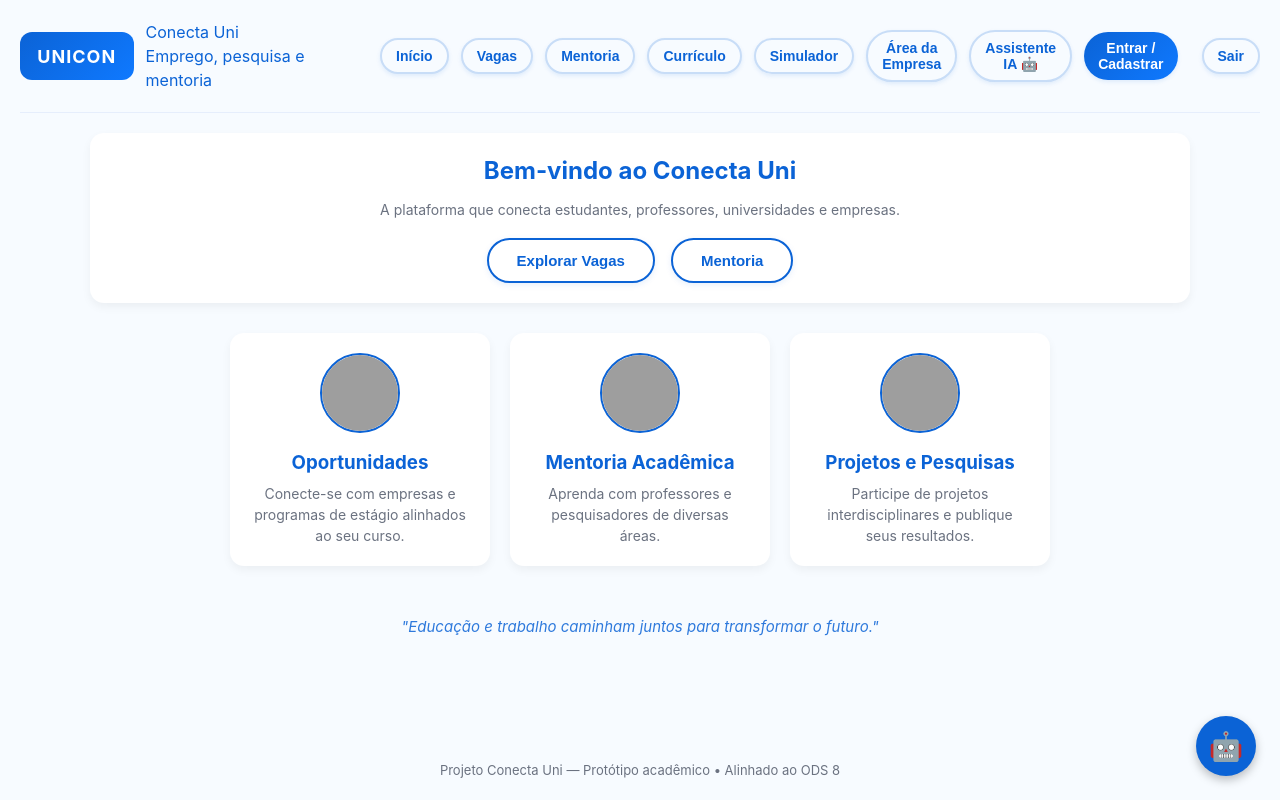
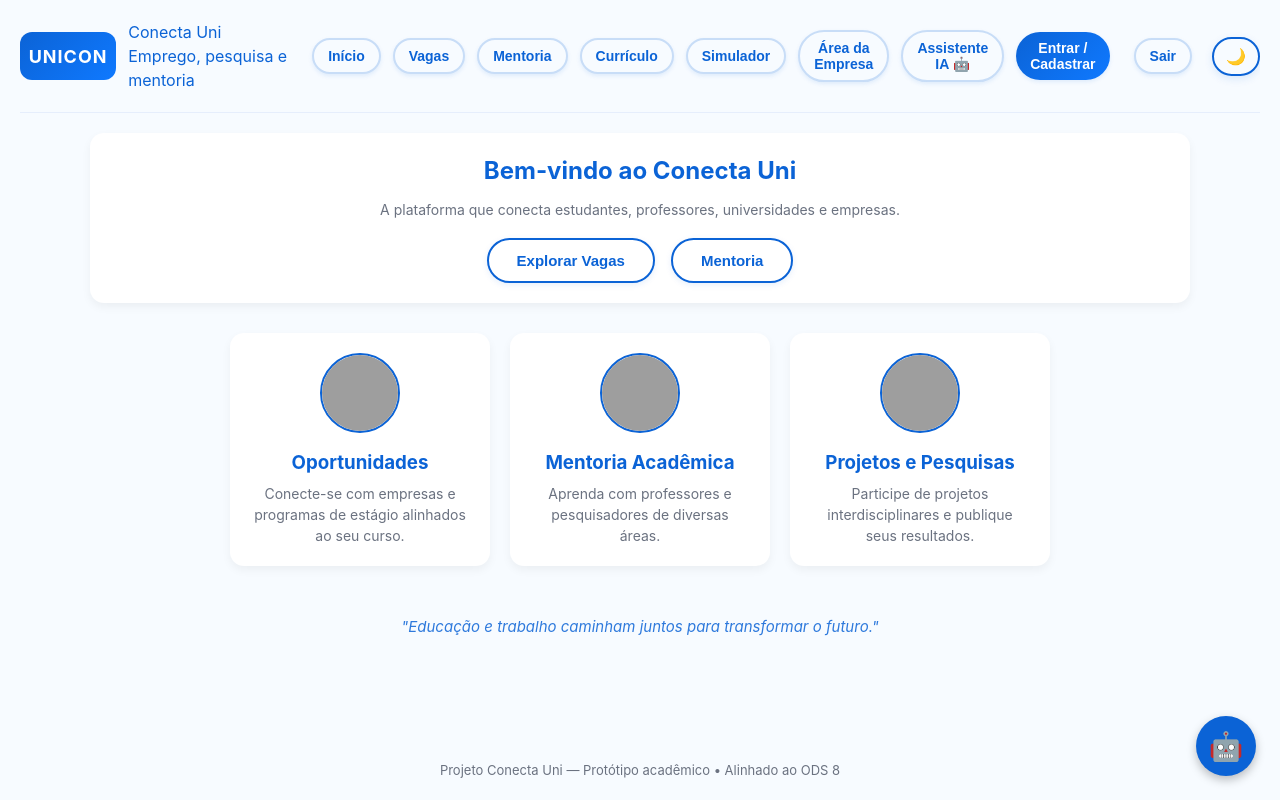
Before and after one commit to Kelvinjfn/unicon, a plain HTML site: page index.html in a window 1280 px wide. Drawn offline with nearby package versions, Linux system fonts and the light colour scheme; grey boxes are pictures that could not be loaded.

Commit message:
Modo escuro add

```diff
--- a/index.html
+++ b/index.html
@@ -32,6 +32,7 @@
       <span id="user-info" class="hidden"></span>
       <button class="ghost hidden" id="logout-btn" onclick="logout()">Sair</button>
     </nav>
+    <button id="theme-toggle" class="ghost" onclick="toggleTheme()">🌙</button>
   </header>
 
   <main id="app">
--- a/script.js
+++ b/script.js
@@ -596,3 +596,19 @@ function escapeHtml(str) {
     '&': '&amp;', '<': '&lt;', '>': '&gt;', '"': '&quot;', "'": '&#39;', '/': '&#x2F;', '`': '&#x60;', '=': '&#x3D;'
   }[s]));
 }
+function toggleTheme() {
+  const isDark = document.body.classList.toggle("dark");
+  localStorage.setItem("isDarkMode", isDark);
+  document.getElementById("theme-toggle").textContent = isDark ? "☀️" : "🌙";
+}
+
+document.addEventListener("DOMContentLoaded", () => {
+  const isDark = localStorage.getItem("isDarkMode") === "true";
+  if (isDark) {
+    document.body.classList.add("dark");
+  }
+  const themeToggleBtn = document.getElementById("theme-toggle");
+  if (themeToggleBtn) {
+    themeToggleBtn.textContent = isDark ? "☀️" : "🌙";
+  }
+});
--- a/style.css
+++ b/style.css
@@ -385,3 +385,19 @@ button.active-home {
   box-shadow: 0 6px 12px rgba(11, 99, 214, 0.25);
   transform: translateY(-2px);
 }
+
+#theme-toggle {
+  border: 2px solid var(--blue);
+  padding: 8px 12px;
+  border-radius: 50px;
+  font-size: 16px;
+  color: var(--blue);
+  background: transparent;
+  cursor: pointer;
+  transition: all 0.2s;
+}
+
+#theme-toggle:hover {
+  background: var(--blue);
+  color: #fff;
+}
```
